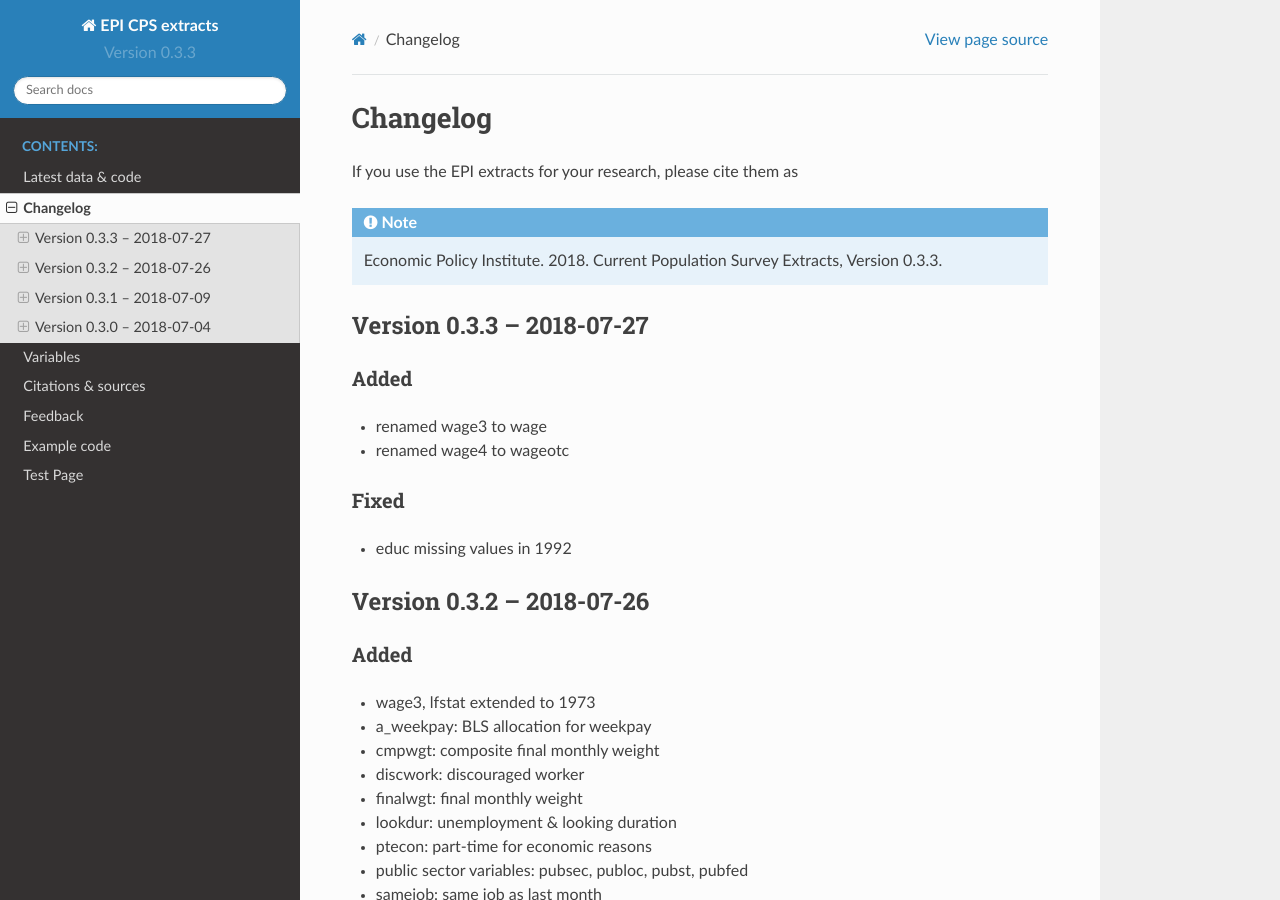
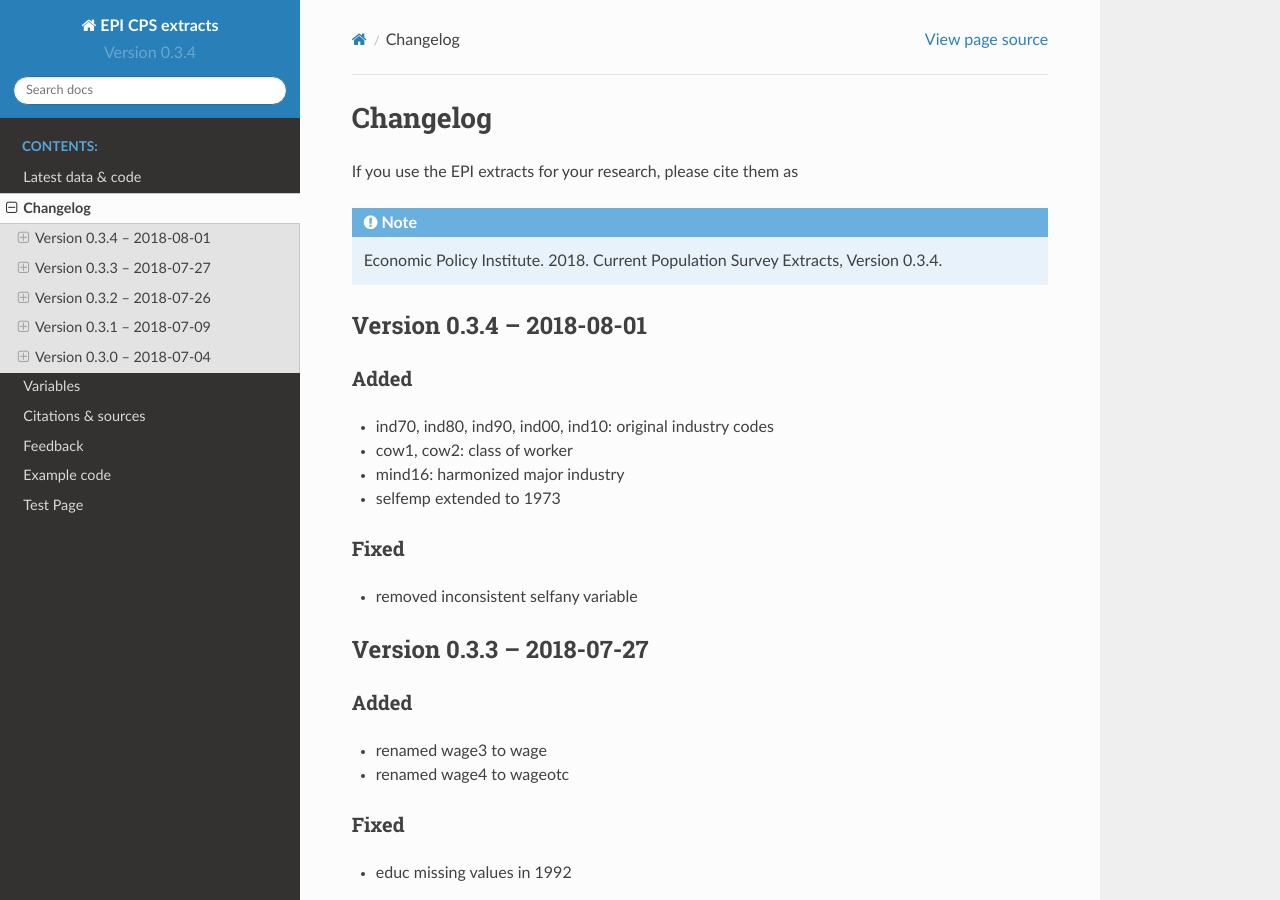
Before and after one commit to Economic/epiextracts, a Sphinx documentation site: the page built from docs/changes.rst, in a window 1280 px wide and 900 px high. Built offline with Sphinx 7.4.7 and the Read the Docs theme 2.0.0, drawn with Linux system fonts in a browser that asks for light colours.

Commit message:
prepare 0.3.4 release

```diff
--- a/docs/changes.rst
+++ b/docs/changes.rst
@@ -7,6 +7,20 @@
 
 .. note::
 	Economic Policy Institute. 2018. Current Population Survey Extracts, |release|.
+
+Version 0.3.4 -- 2018-08-01
+===============================================================================
+
+Added
+-------------------------------------------------------------------------------
+* ind70, ind80, ind90, ind00, ind10: original industry codes
+* cow1, cow2: class of worker
+* mind16: harmonized major industry
+* selfemp extended to 1973
+
+Fixed
+-------------------------------------------------------------------------------
+* removed inconsistent selfany variable
 
 
 Version 0.3.3 -- 2018-07-27
--- a/docs/conf.py
+++ b/docs/conf.py
@@ -28,7 +28,7 @@
 author = u'Economic Policy Institute'
 
 # The short X.Y version
-version = u'Version 0.3.3'
+version = u'Version 0.3.4'
 # The full version, including alpha/beta/rc tags
 release = version
 
```
Also changed, not shown: 1 other file.
